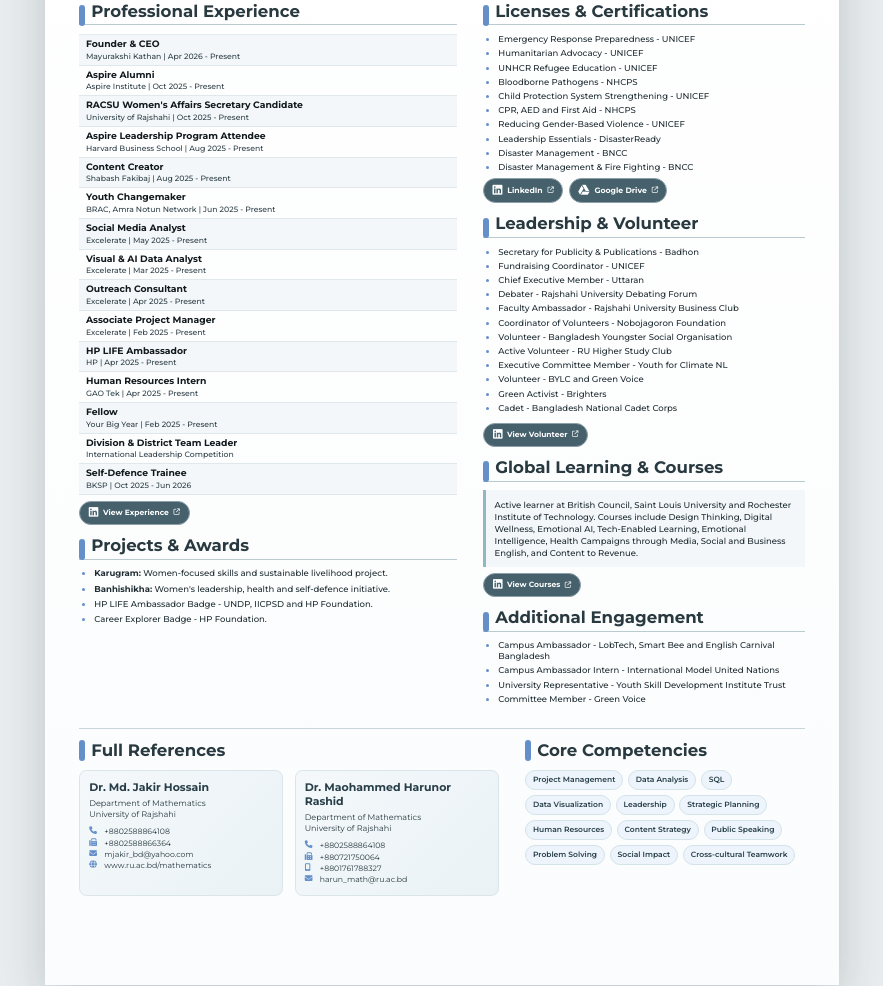
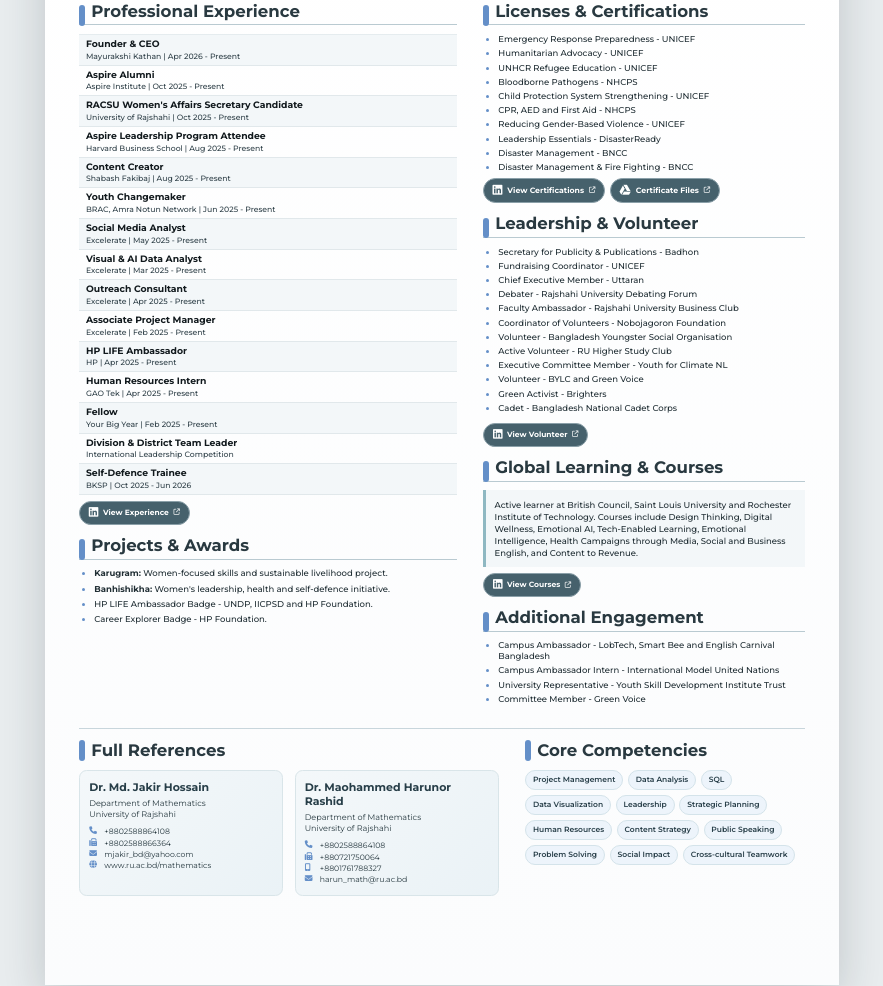
Before and after one commit to HasnaHenaBorsha/HasnaHenaBorsha.github.io, a plain HTML site: page cv/index.html in a window 1280 px wide. Shown: the part 1351-2337 px from the top of the page, without its empty margins (198-1081 px from the left). Drawn offline with nearby package versions, Linux system fonts and the light colour scheme.

Commit message:
Clarify certification button labels

```diff
--- a/cv/index.html
+++ b/cv/index.html
@@ -28,7 +28,7 @@
       <section class="resume-section"><h2>Projects &amp; Awards</h2><ul><li><b>Karugram:</b> Women-focused skills and sustainable livelihood project.</li><li><b>Banhishikha:</b> Women's leadership, health and self-defence initiative.</li><li>HP LIFE Ambassador Badge - UNDP, IICPSD and HP Foundation.</li><li>Career Explorer Badge - HP Foundation.</li></ul></section>
     </div>
     <div class="resume-column">
-      <section class="resume-section"><h2>Licenses &amp; Certifications</h2><ul class="dense-list"><li>Emergency Response Preparedness - UNICEF</li><li>Humanitarian Advocacy - UNICEF</li><li>UNHCR Refugee Education - UNICEF</li><li>Bloodborne Pathogens - NHCPS</li><li>Child Protection System Strengthening - UNICEF</li><li>CPR, AED and First Aid - NHCPS</li><li>Reducing Gender-Based Violence - UNICEF</li><li>Leadership Essentials - DisasterReady</li><li>Disaster Management - BNCC</li><li>Disaster Management &amp; Fire Fighting - BNCC</li></ul><div class="credential-actions"><a class="credential-link" href="https://www.linkedin.com/in/hasnahenaborsha/details/certifications/" target="_blank" rel="noopener noreferrer" aria-label="View all certifications on LinkedIn"><i class="fa-brands fa-linkedin"></i><span>LinkedIn</span><i class="fa-solid fa-arrow-up-right-from-square"></i></a><a class="credential-link drive-link" href="https://drive.google.com/drive/folders/1Pi4i0VZjunY_saA0-ICq05vXhB8y-dGp?usp=sharing" target="_blank" rel="noopener noreferrer" aria-label="View certification files on Google Drive"><i class="fa-brands fa-google-drive"></i><span>Google Drive</span><i class="fa-solid fa-arrow-up-right-from-square"></i></a></div></section>
+      <section class="resume-section"><h2>Licenses &amp; Certifications</h2><ul class="dense-list"><li>Emergency Response Preparedness - UNICEF</li><li>Humanitarian Advocacy - UNICEF</li><li>UNHCR Refugee Education - UNICEF</li><li>Bloodborne Pathogens - NHCPS</li><li>Child Protection System Strengthening - UNICEF</li><li>CPR, AED and First Aid - NHCPS</li><li>Reducing Gender-Based Violence - UNICEF</li><li>Leadership Essentials - DisasterReady</li><li>Disaster Management - BNCC</li><li>Disaster Management &amp; Fire Fighting - BNCC</li></ul><div class="credential-actions"><a class="credential-link" href="https://www.linkedin.com/in/hasnahenaborsha/details/certifications/" target="_blank" rel="noopener noreferrer" aria-label="View all certifications on LinkedIn"><i class="fa-brands fa-linkedin"></i><span>View Certifications</span><i class="fa-solid fa-arrow-up-right-from-square"></i></a><a class="credential-link drive-link" href="https://drive.google.com/drive/folders/1Pi4i0VZjunY_saA0-ICq05vXhB8y-dGp?usp=sharing" target="_blank" rel="noopener noreferrer" aria-label="View certification files on Google Drive"><i class="fa-brands fa-google-drive"></i><span>Certificate Files</span><i class="fa-solid fa-arrow-up-right-from-square"></i></a></div></section>
       <section class="resume-section has-section-link"><h2>Leadership &amp; Volunteer</h2><ul class="dense-list"><li>Secretary for Publicity &amp; Publications - Badhon</li><li>Fundraising Coordinator - UNICEF</li><li>Chief Executive Member - Uttaran</li><li>Debater - Rajshahi University Debating Forum</li><li>Faculty Ambassador - Rajshahi University Business Club</li><li>Coordinator of Volunteers - Nobojagoron Foundation</li><li>Volunteer - Bangladesh Youngster Social Organisation</li><li>Active Volunteer - RU Higher Study Club</li><li>Executive Committee Member - Youth for Climate NL</li><li>Volunteer - BYLC and Green Voice</li><li>Green Activist - Brighters</li><li>Cadet - Bangladesh National Cadet Corps</li></ul><a class="section-profile-link" href="https://www.linkedin.com/in/hasnahenaborsha/details/volunteering-experiences/" target="_blank" rel="noopener noreferrer"><i class="fa-brands fa-linkedin"></i> View Volunteer <i class="fa-solid fa-arrow-up-right-from-square"></i></a></section>
       <section class="resume-section has-section-link"><h2>Global Learning &amp; Courses</h2><p class="compact-copy">Active learner at British Council, Saint Louis University and Rochester Institute of Technology. Courses include Design Thinking, Digital Wellness, Emotional AI, Tech-Enabled Learning, Emotional Intelligence, Health Campaigns through Media, Social and Business English, and Content to Revenue.</p><a class="section-profile-link" href="https://www.linkedin.com/in/hasnahenaborsha/details/courses/" target="_blank" rel="noopener noreferrer"><i class="fa-brands fa-linkedin"></i> View Courses <i class="fa-solid fa-arrow-up-right-from-square"></i></a></section>
       <section class="resume-section"><h2>Additional Engagement</h2><ul class="dense-list"><li>Campus Ambassador - LobTech, Smart Bee and English Carnival Bangladesh</li><li>Campus Ambassador Intern - International Model United Nations</li><li>University Representative - Youth Skill Development Institute Trust</li><li>Committee Member - Green Voice</li></ul></section>
```
